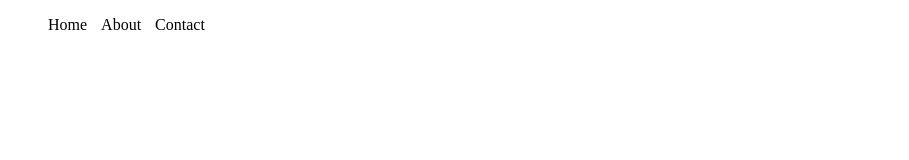
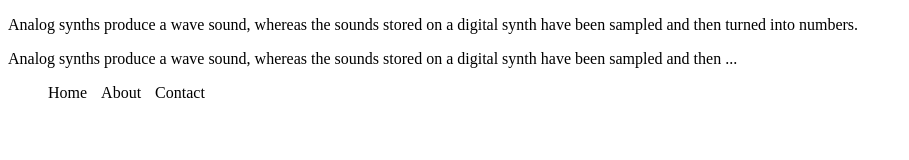
Before and after one commit to sheheryarwaseem6/webAndMobileHSII, a plain HTML site: page class14 css/index.html in a window 1280 px wide. Shown: the whole page, without its empty margins (0-909 px from the left). Drawn offline with Linux system fonts and the light colour scheme.

Commit message:
second commit

```diff
--- a/class14 css/index.html
+++ b/class14 css/index.html
@@ -26,12 +26,12 @@
 
 
 
-    <!-- <p>Analog synths produce a wave sound, whereas the
+    <p>Analog synths produce a wave sound, whereas the
         sounds stored on a digital synth have been
         sampled and then turned into numbers.</p>
     <p class="example">Analog synths produce a wave
         sound, whereas the sounds stored on a digital
-        synth have been sampled and then ... </p> -->
+        synth have been sampled and then ... </p>
 
 
     <ul>
```
